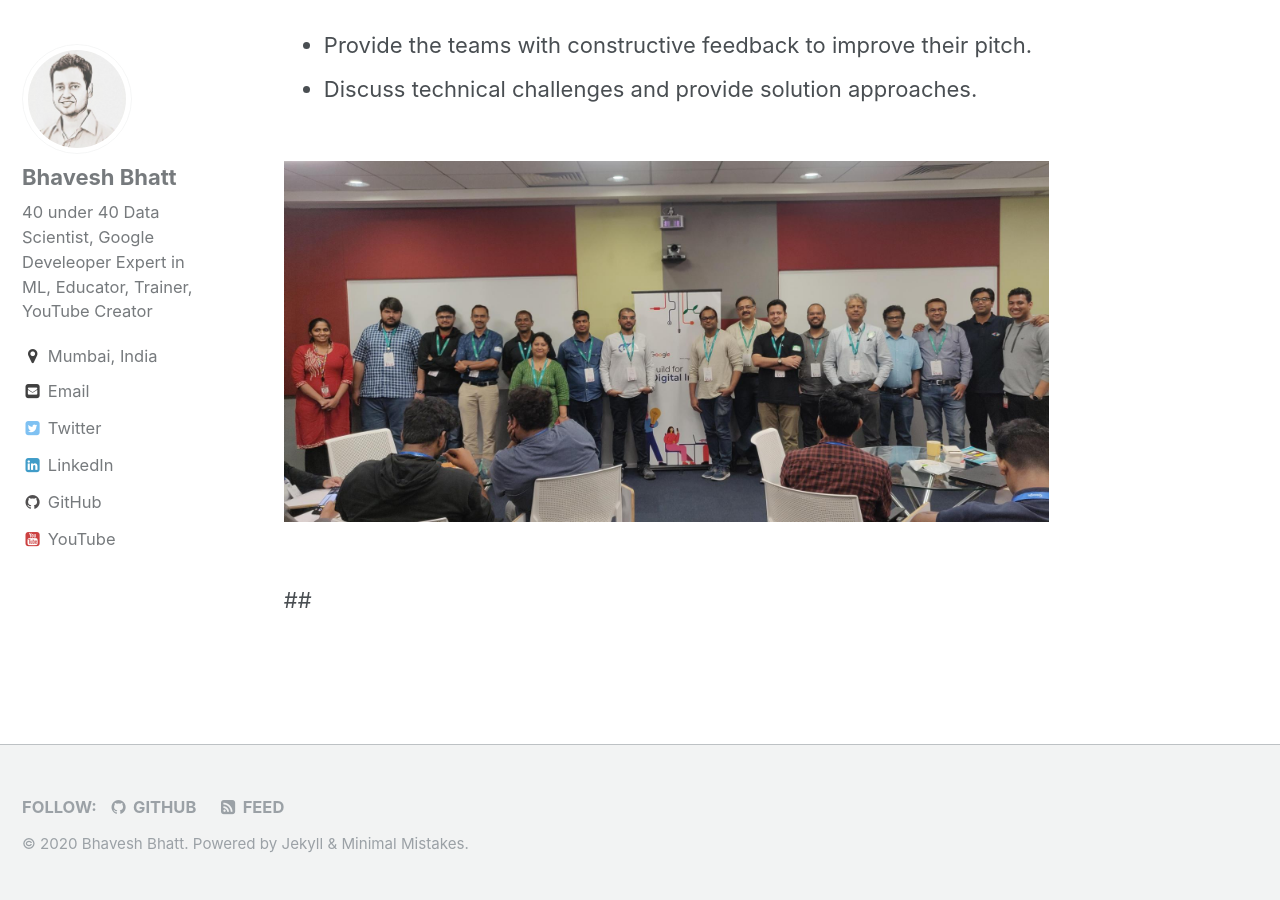
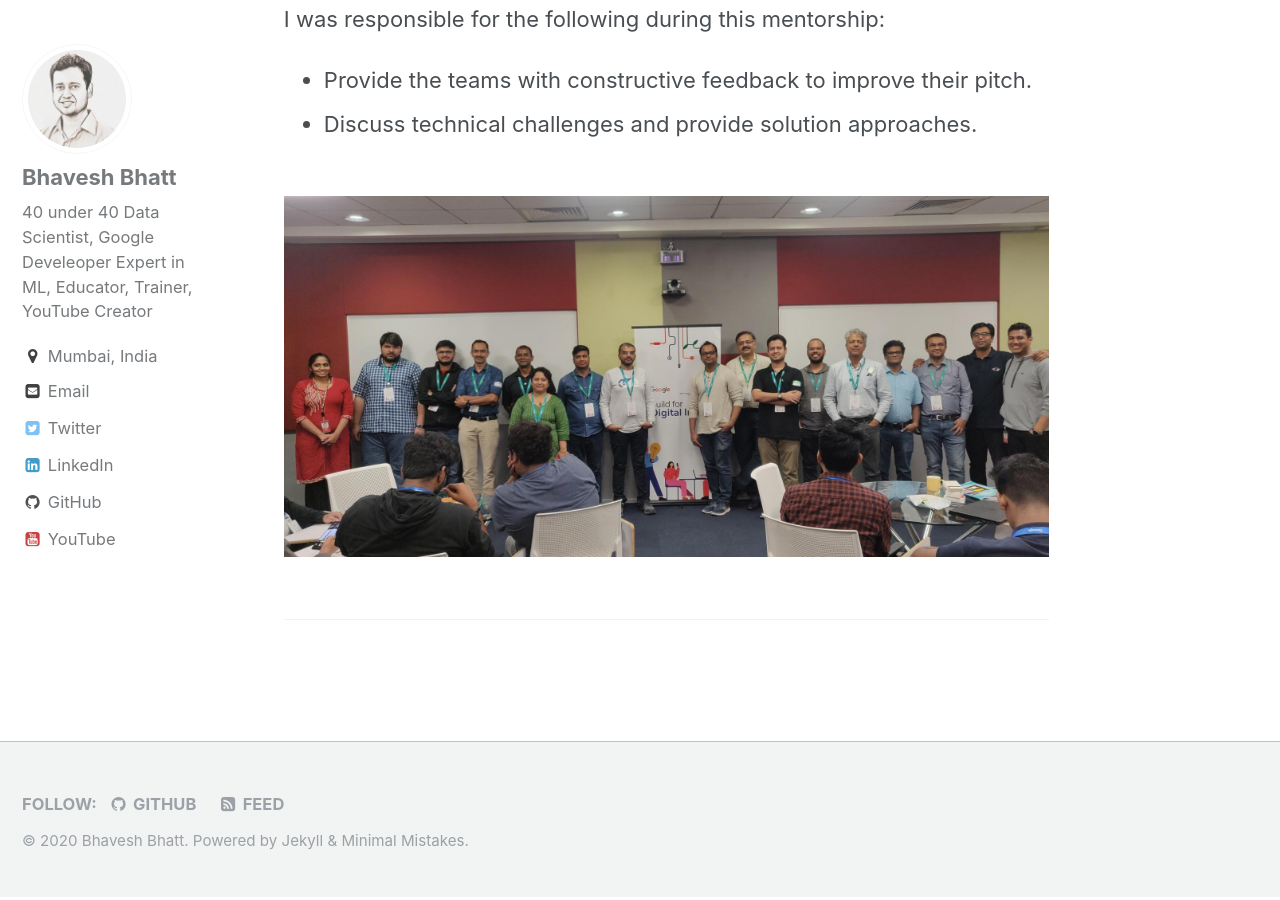
Before and after one commit to bhattbhavesh91/bhattbhavesh91.github.io, a Jekyll site: the page built from _pages/mentorship.md, in a window 1280 px wide and 900 px high, scrolled down 503 px. Built offline with Jekyll 4.4.1, drawn with Linux system fonts in a browser that asks for light colours.

```diff
--- a/_pages/mentorship.md
+++ b/_pages/mentorship.md
@@ -3,7 +3,7 @@ permalink: /mentorship/
 title: "Mentorship"
 ---
 
-### Mentoring at Build for Digital India (24th Jan 2020)
+## Mentoring at Build for Digital India (24th Jan 2020)
 
 It was an enriching experience mentoring some interesting projects as part of
 [Build for Digital India](https://events.withgoogle.com/buildfordigitalindia/){:target="_blank"} program by Google & Ministry of Electronics & Information Technology to offer engineering students a platform to develop market-ready, technology-based solutions that address key social problems.
@@ -16,4 +16,4 @@ I was responsible for the following during this mentorship:
 ![Google Developer Experts](/assets/images/24th_Jan_Build_for_Digital_India.jpg)
 &nbsp;
 
-##
+----
```
